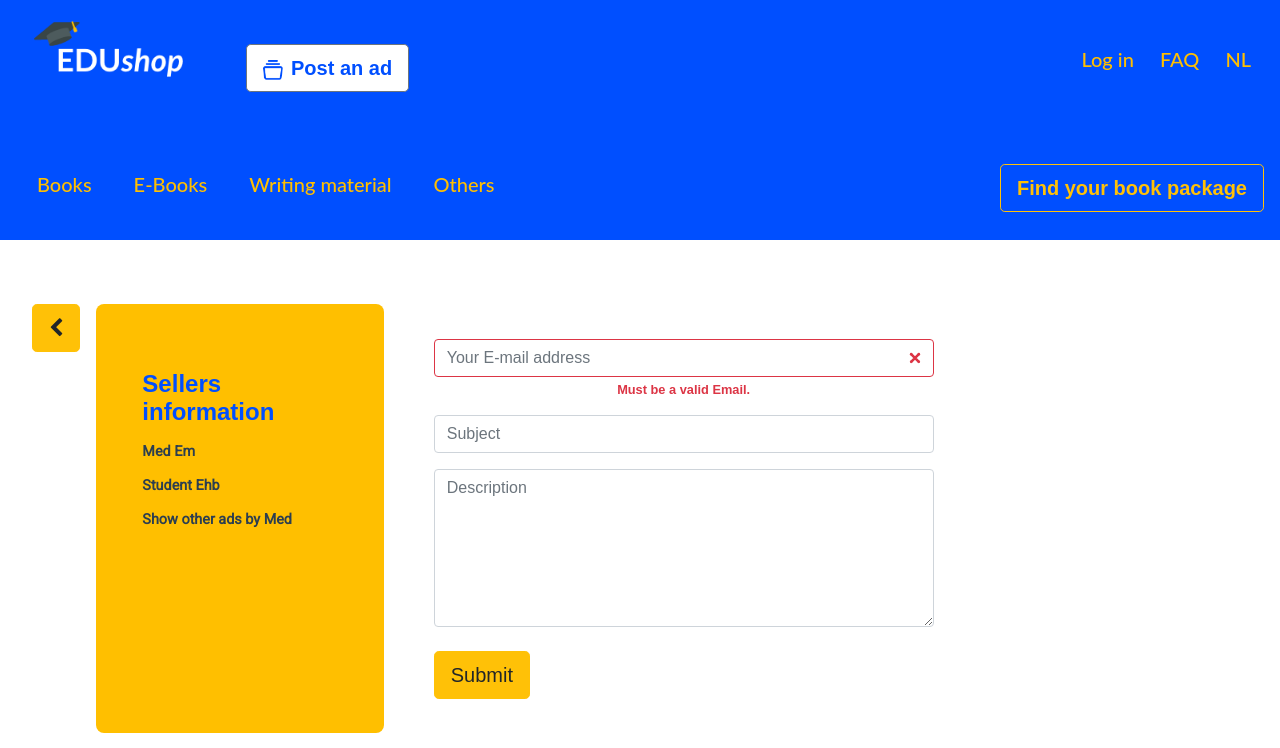
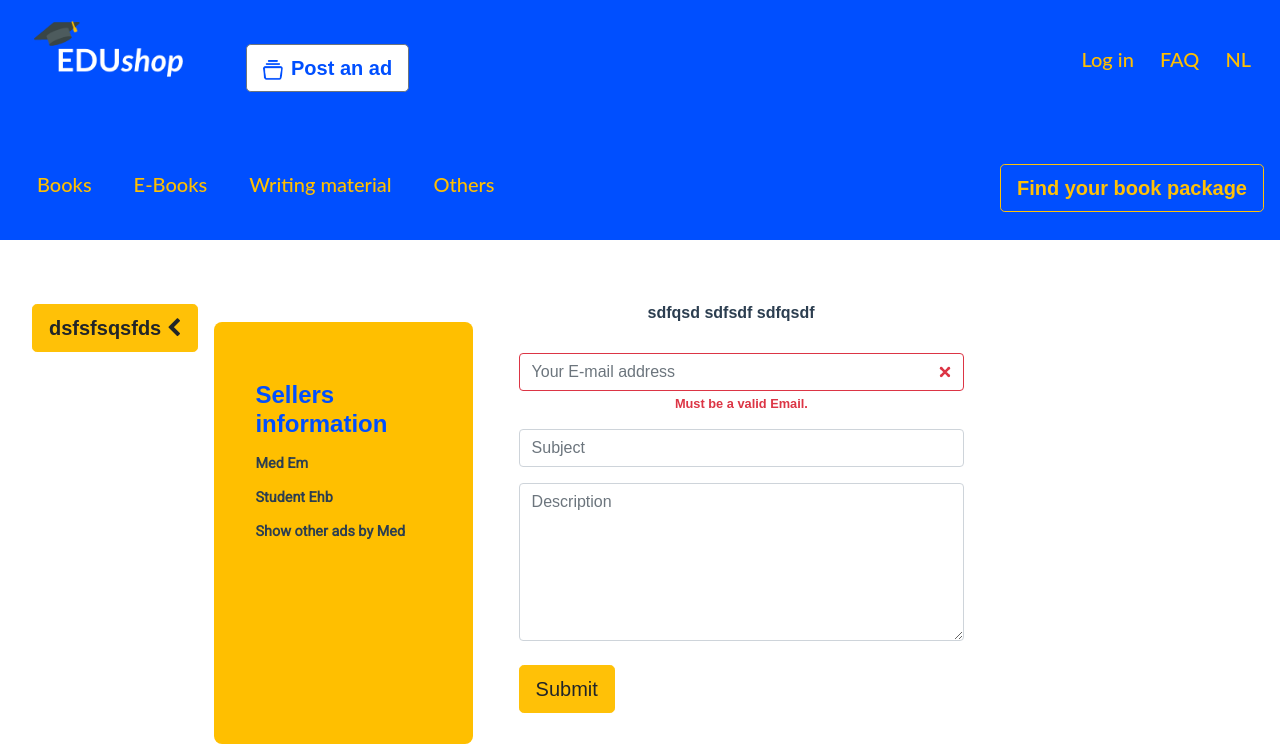
Before and after one commit to emmed/edushop, a Vue app: page /#/contactseller in a window 1280 px wide. Shown: the top 748 px of the page. Built offline with nearby package versions, Linux system fonts and the light colour scheme; no server answers.

Commit message:
another test commit

```diff
--- a/src/components/ContactSeller.vue
+++ b/src/components/ContactSeller.vue
@@ -7,8 +7,12 @@
         size="lg"
         @click.prevent="$router.go(-1)"
       >
+      dsfsfsqsfds
         <i class="fa fa-chevron-left"></i>
       </b-button>
+sdfqsd
+sdfsdf
+sdfqsdf
 
       <div class="row">
         <div class="col-md-3">
```
